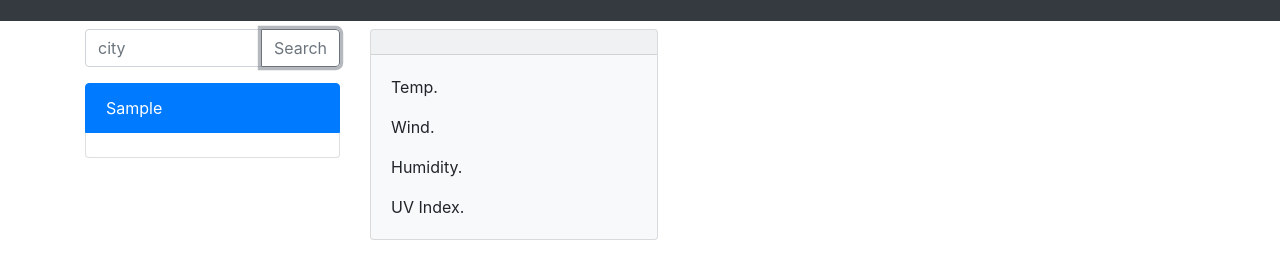
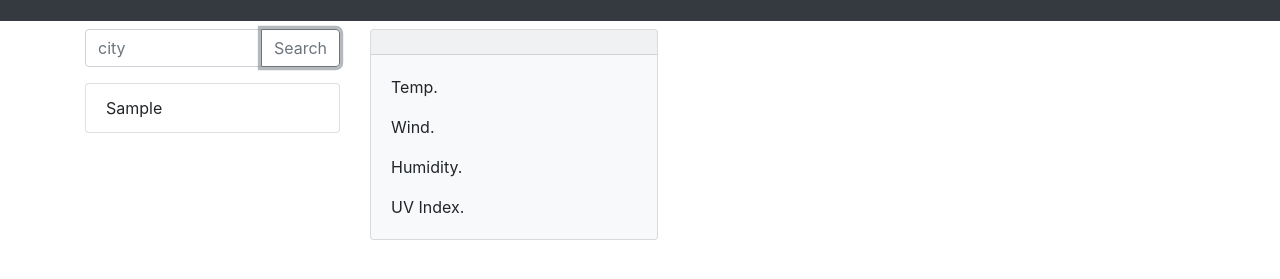
Before and after one commit to jenna4285/WeatherDashboard, a plain HTML site: page index.html in a window 1280 px wide. Both pictures are taken after typing "Sample" into the empty fields and a click on the button "Search". Shown: the part 67-346 px from the top of the page. Drawn offline with nearby package versions, Linux system fonts and the light colour scheme; no server answers.

Commit message:
local set storage and get storage

```diff
--- a/index.html
+++ b/index.html
@@ -27,8 +27,7 @@
                     </div>
                   </div>
                   <ul class="list-group cityHistory">
-                    <div class="list-group-item active currentCity"></div>
-                    <div class="list-group-item previousCity"></div>
+                  <!-- append children here from local storage -->
                   </ul>
             </div>
             <div class="col-9">
--- a/script.js
+++ b/script.js
@@ -2,8 +2,9 @@ var cityInputEl = document.querySelector(".cityForm");
 var cityContainerEl = document.querySelector(".cityNameOutput");
 var todayContainerEl = document.querySelector(".todayOutput");
 var searchBtn = document.getElementById("button-addon2");
-var previousSearch = document.querySelector(".currentCity");
+var previousSearch = document.querySelector(".cityHistory");
 var today = moment().format("L");
+var citySearches = [];
 
 // event handler function for submitting city name in search
 var formSubmitHandler = function (event) {
@@ -19,15 +20,32 @@ var formSubmitHandler = function (event) {
     } else {
         alert('Please enter a City');
     }
-
-    localStorage.setItem("searchCity", citySearch);
-    localStorage.getItem("searchCity", citySearch);
-
-    previousSearch.textContent = citySearch;
+    // push city searched into array for storage
+    citySearches.push(citySearch);
+    storeCities(citySearches);
+    renderCities();
 };
 
+// local storage of city names searched
+function storeCities () {
+    localStorage.setItem("searchCity", JSON.stringify(citySearches));
+};
+
+// local storage retrieval of city names searched & rendering to page
+function renderCities () {
+    var renderSearches = JSON.parse(localStorage.getItem("searchCity"));
+    // cityHistory.textContent = renderSearches;
+    for (var i=0; i< renderSearches.length; i++) {
+        var city = renderSearches[i];
+
+        var li = document.createElement("li");
+        li.textContent = citySearches[i];
+        li.classList.add("list-group-item");
+        previousSearch.appendChild(li)[i];
+    }
+}
+
 // function for fetching data w/ search input
-
 var getWeatherForecast = function (location) {
     var apiUrl = 'http://api.openweathermap.org/data/2.5/weather?q=' +location + '&appid=ed583dd51a00da89e6929f4359d523e1&units=imperial';
 
@@ -72,7 +90,13 @@ var displayCurrentConditions = function (currentForecast, searchLocation) {
     displayHumidity.textContent = "Humidity: " + humidity + " %";
     // displayUV.textContent = "UV Index:" + displayUV;
 
-    }
+}
+
+// function for fetching 5 day forecast
+
+
+// function to display 5 day forecast
+
 
 
 
```
